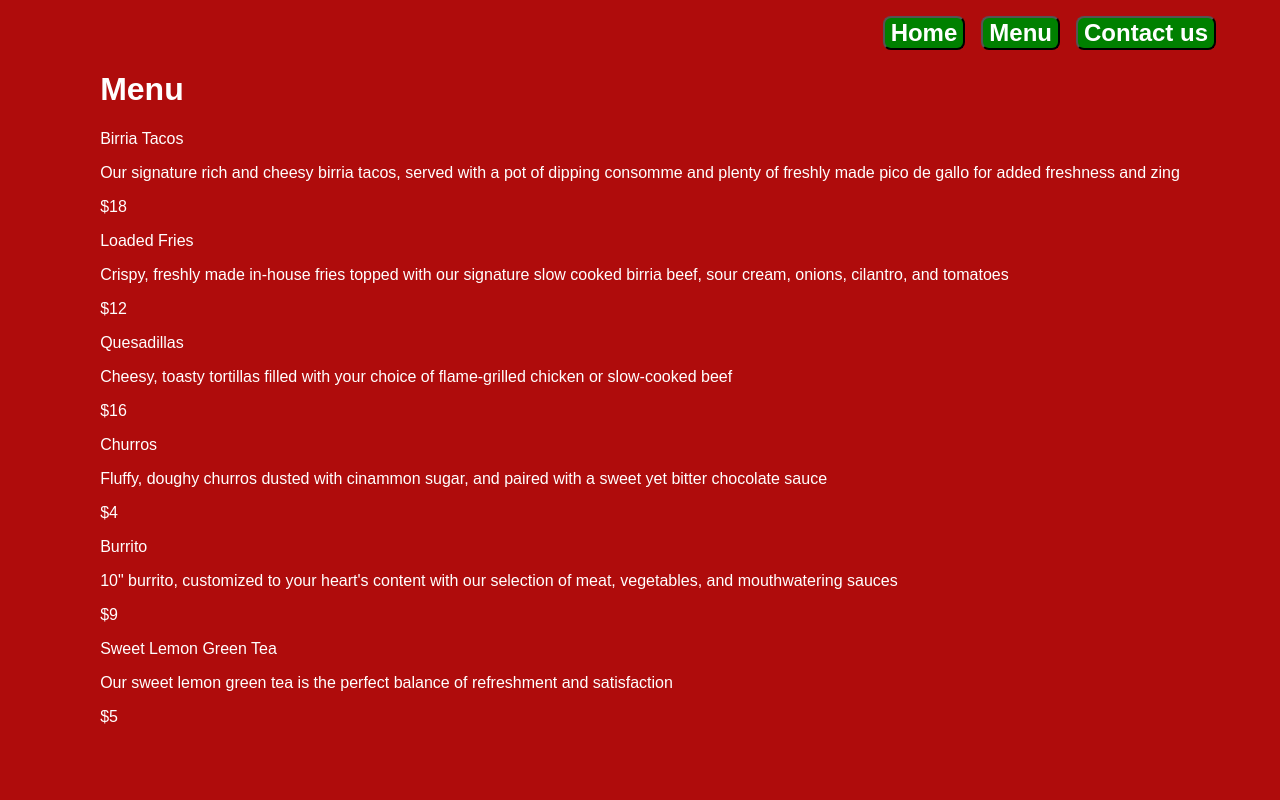
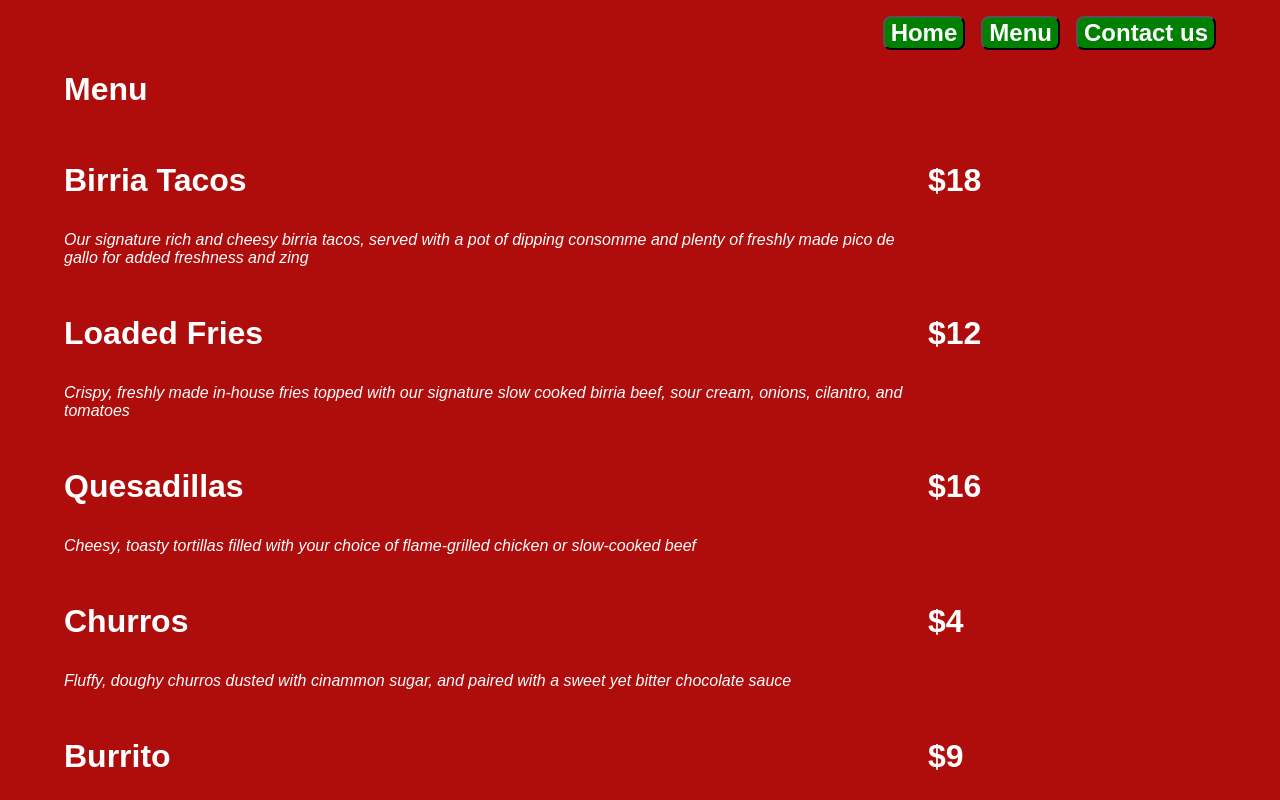
Before and after one commit to ayewhosthat/Restaurant-page, a website built with webpack: page src/index.html in a window 1280 px wide. Both pictures are taken after a click on the button "Menu". Shown: the top 800 px of the page. Built offline with nearby package versions, Linux system fonts and the light colour scheme.

Commit message:
Style menu items

```diff
--- a/src/style.css
+++ b/src/style.css
@@ -67,3 +67,17 @@ div#content {
 .contact-method > img {
     height: 40%;
 }
+
+.menu-item {
+    display: grid;
+    grid-template-columns: 3fr 1fr;
+}
+
+.item-price, .item-name {
+    font-weight: bold;
+    font-size: 2rem;
+}
+
+.item-description {
+    font-style: italic;
+}
```
